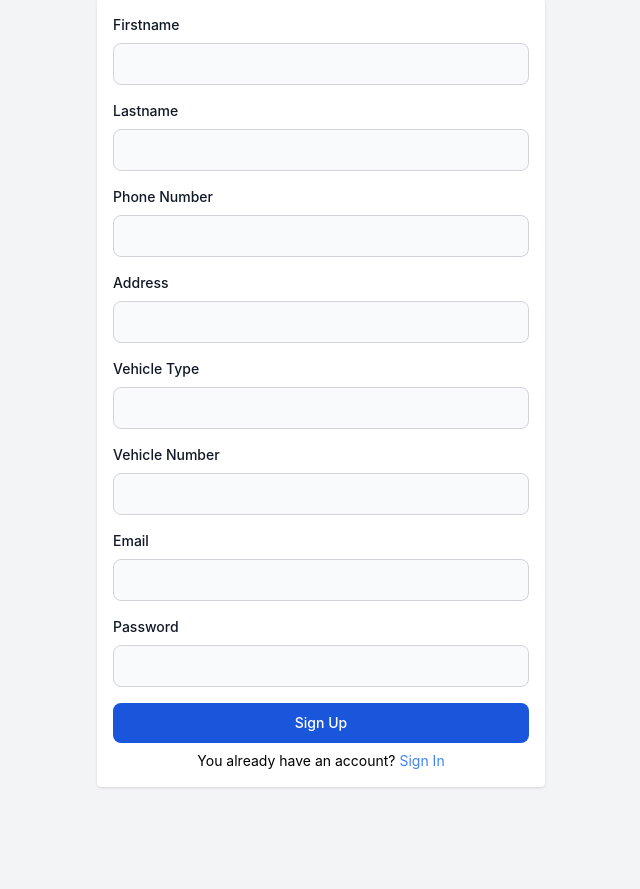
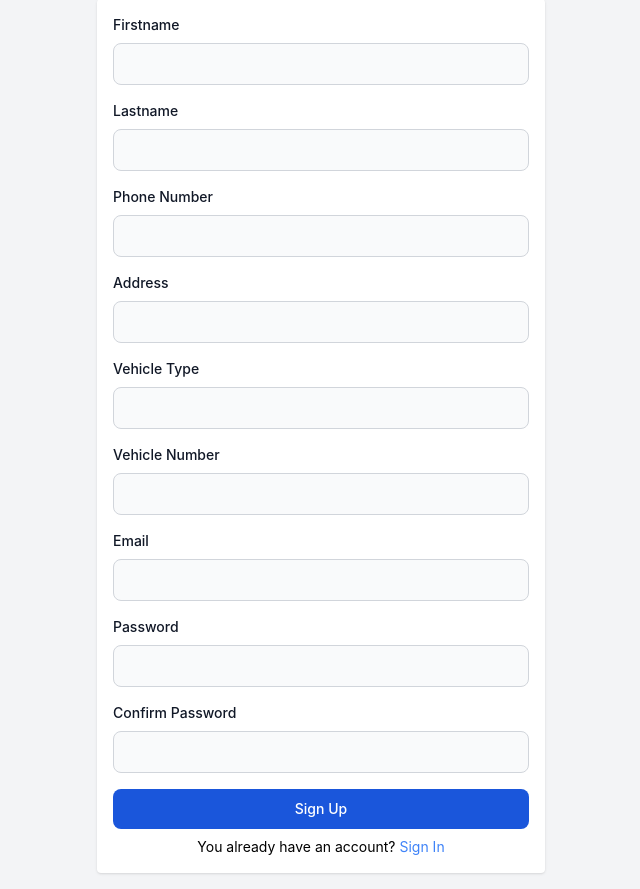
Before and after one commit to julie08104/Bantayanislandquickcart, a PHP site: page /ample/raider/register.php in a window 1280 px wide. Shown: the part 147-1036 px from the top of the page, without its empty margins (319-959 px from the left). Before the commit the page ends 935 px from the top, so only its background shows below. Run offline with PHP 8.4, Linux system fonts and the light colour scheme; some libraries are stand-ins or nearby versions.

Commit message:
register page, strong and confirm password

```diff
--- a/raider/register.php
+++ b/raider/register.php
@@ -16,6 +16,26 @@
         $vehicle_number = $_POST['vehicle_number'];
         $email = $_POST['email'];
         $password = $_POST['password'];
+        $confirm_password = $_POST['confirm_password'];
+
+        // Password strength validation
+        if (!preg_match('/[A-Z]/', $password) ||
+            !preg_match('/[a-z]/', $password) ||
+            !preg_match('/[0-9]/', $password) ||
+            !preg_match('/[\W_]/', $password) ||
+            strlen($password) < 8) {
+            $_SESSION['message'] = ['type' => 'error', 'text' => 'Password must be at least 8 characters long and include uppercase, lowercase, number, and special character.'];
+            header("Location: register.php");
+            exit;
+        }
+
+        // Check if passwords match
+        if ($password !== $confirm_password) {
+            $_SESSION['message'] = ['type' => 'error', 'text' => 'Passwords do not match!'];
+            header("Location: register.php");
+            exit;
+        }
+
         $password_hash = password_hash($password, PASSWORD_BCRYPT);
         $verification_code = md5(uniqid("yourrandomstring", true));
 
@@ -24,6 +44,7 @@
         $stmt->execute([$email]);
         if ($stmt->rowCount() > 0) {
             $_SESSION['message'] = ['type' => 'error', 'text' => 'Email already registered!'];
+            header("Location: register.php");
             exit;
         }
 
@@ -39,6 +60,8 @@
             exit();
         } else {
             $_SESSION['message'] = ['type' => 'error', 'text' => 'Registration failed!'];
+            header("Location: register.php");
+            exit;
         }
     }
 ?>
@@ -48,6 +71,7 @@
 <div class="p-4">
     <img src="../logo.png" class="w-32 mx-auto mb-4" alt="Logo" />
     <div class="max-w-md mx-auto bg-white shadow rounded p-4">
+    <?php include '../alert.php'; ?>
         <form method="POST">
             <div class="grid grid-cols-1 grid-cols-2 gap-4 mb-4">
                 <div>
@@ -85,6 +109,10 @@
                 <label for="password" class="block mb-2 text-sm font-medium text-gray-900">Password</label>
                 <input type="password" id="password" name="password" class="bg-gray-50 border border-gray-300 text-gray-900 text-sm rounded-lg focus:ring-blue-500 focus:border-blue-500 block w-full p-2.5" required />
             </div>
+            <div class="mb-4">
+                <label for="confirm_password" class="block mb-2 text-sm font-medium text-gray-900">Confirm Password</label>
+                <input type="password" id="confirm_password" name="confirm_password" class="bg-gray-50 border border-gray-300 text-gray-900 text-sm rounded-lg focus:ring-blue-500 focus:border-blue-500 block w-full p-2.5" required />
+            </div>
             <button type="submit" class="mb-2 text-white bg-blue-700 hover:bg-blue-800 focus:ring-4 focus:outline-none focus:ring-blue-300 font-medium rounded-lg text-sm w-full px-5 py-2.5 text-center">Sign Up</button>
             <p class="text-sm text-center">
                 <span>You already have an account? </span>
```
Also changed, not shown: customer/register.php (+28 -0 lines).
